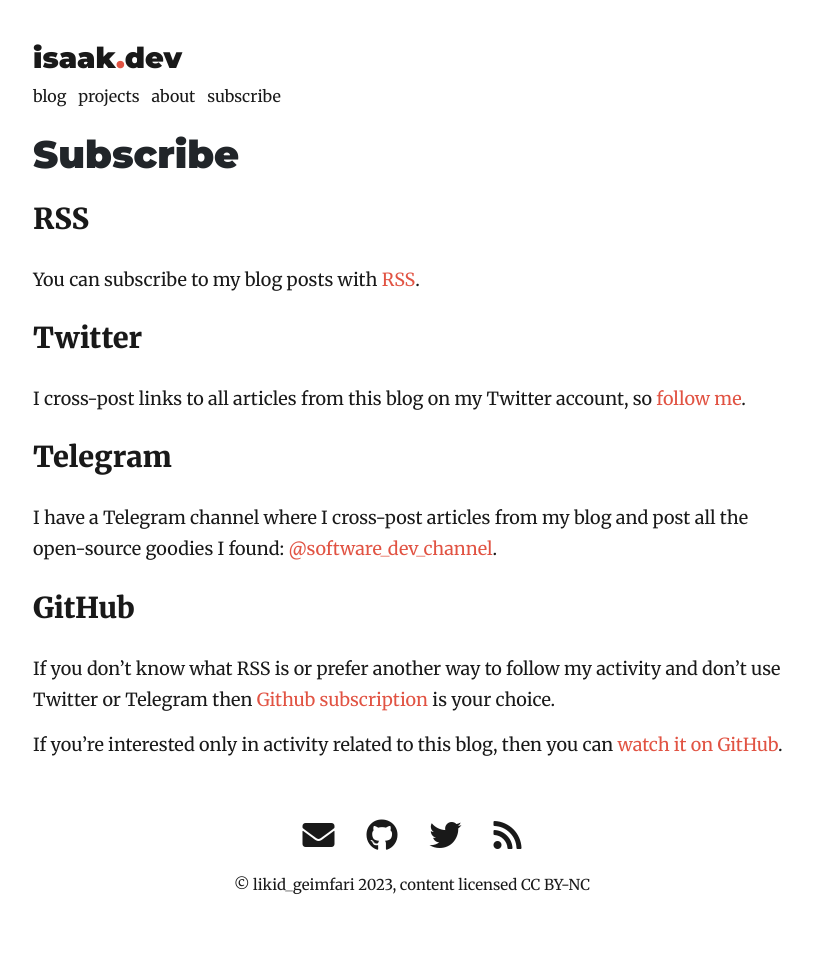
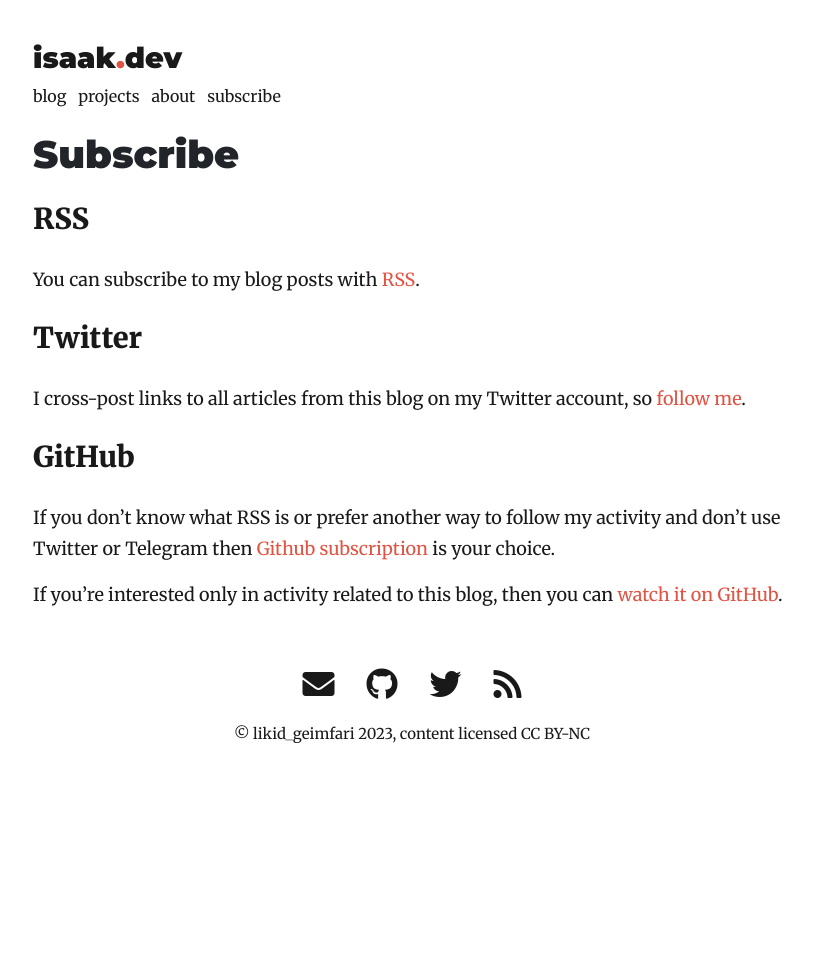
Before and after one commit to lk-geimfari/lk-geimfari.github.io, a Jekyll site: the page built from _pages/subscribe.md, in a window 1280 px wide. Shown: the whole page, without its empty margins (228-1041 px from the left). Built offline with Jekyll 4.4.1, drawn with Linux system fonts in a browser that asks for light colours; nearby versions of some CDN libraries; after the commit the page ends 900 px from its top, so only the background shows below that.

Commit message:
Update subscribe.md

```diff
--- a/_pages/subscribe.md
+++ b/_pages/subscribe.md
@@ -12,11 +12,6 @@
 
 I cross-post links to all articles from this blog on my Twitter account, so [follow me].
 
-## Telegram
-
-I have a Telegram channel where I cross-post articles from my blog and post all
-the open-source goodies I found: [@software_dev_channel].
-
 ## GitHub
 
 If you don’t know what RSS is or prefer another way to follow my activity and don't use Twitter or
```
